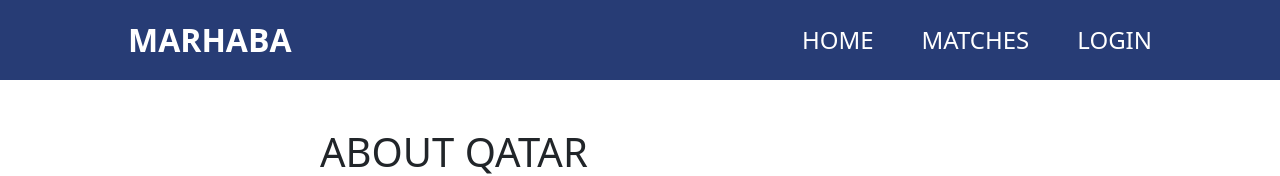
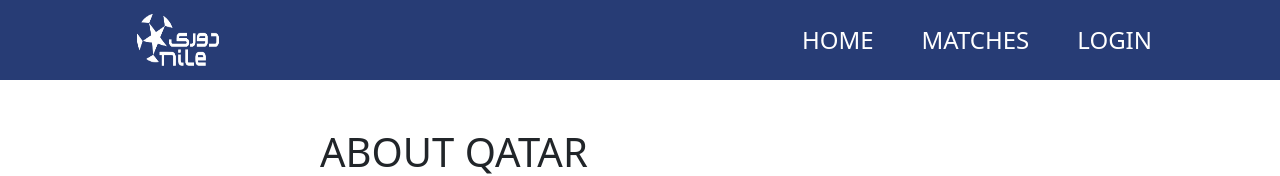
Before and after one commit to A7med-Amin/e7gezly, a React (Create React App) app in the folder frontend/: page /Home in a window 1280 px wide. Shown: the top 176 px of the page. Built offline with nearby package versions, Linux system fonts and the light colour scheme.

Commit message:
🎨 improve css of the header

```diff
--- a/frontend/src/Components/layout/MainNavigation.js
+++ b/frontend/src/Components/layout/MainNavigation.js
@@ -1,6 +1,6 @@
 import { Link } from 'react-router-dom';
 import classes from './MainNavigation.module.css';
-
+import logo from './Icon.png';
 function MainNavigation(props) {
 
   function LoggingOut() {
@@ -16,7 +16,7 @@ function MainNavigation(props) {
       if (LoggedIn[0]["role"] === 'M') {
         return (
           <header className={classes.header}>
-            <div className={classes.logo}>Marhaba</div>
+            <img src={logo} alt="Marhaba" height={70} width={100} />
             <nav>
               <ul>
                 <li>
@@ -48,7 +48,7 @@ function MainNavigation(props) {
       else if (LoggedIn[0]["role"] === 'F') {
         return (
           <header className={classes.header}>
-            <div className={classes.logo}>Marhaba</div>
+            <img src={logo} alt="Marhaba" height={70} width={100} />
             <nav>
               <ul>
                 <li>
@@ -82,7 +82,7 @@ function MainNavigation(props) {
     else {
       return (
         <header className={classes.header}>
-          <div className={classes.logo}>Marhaba</div>
+          <img src={logo} alt="Marhaba" height={70} width={100} />
           <nav>
             <ul>
               <li>
--- a/frontend/src/Components/layout/MainNavigation.module.css
+++ b/frontend/src/Components/layout/MainNavigation.module.css
@@ -16,6 +16,8 @@
 
   .logo {
     font-size: 2rem;
+    @import url(https://fonts.googleapis.com/earlyaccess/thabit.css);
+    font-family: 'Thabit', sans-serif !important;
     color: white;
     font-weight: bold;
   }
```
Also changed, not shown: frontend/src/Components/layout/Icon.png.
